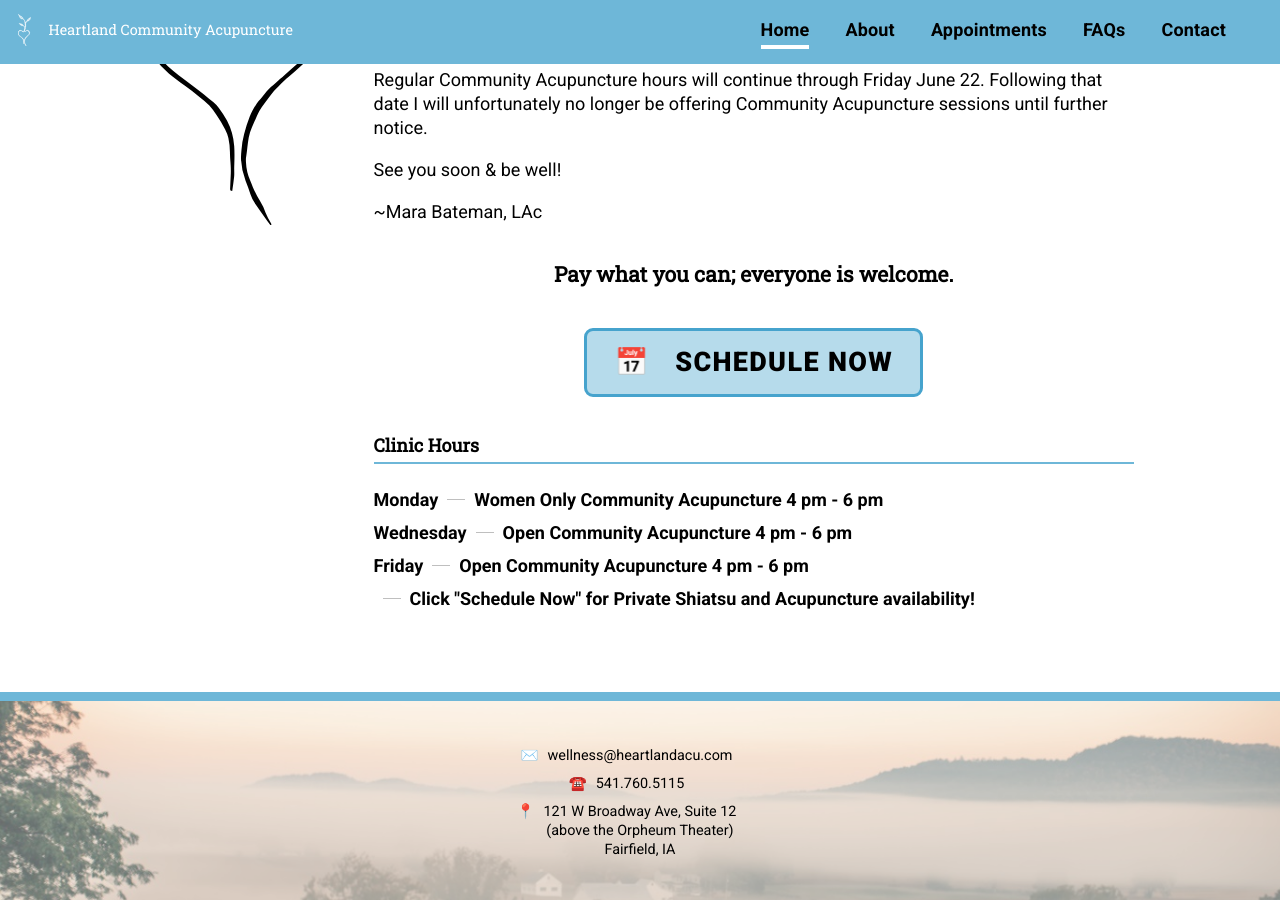
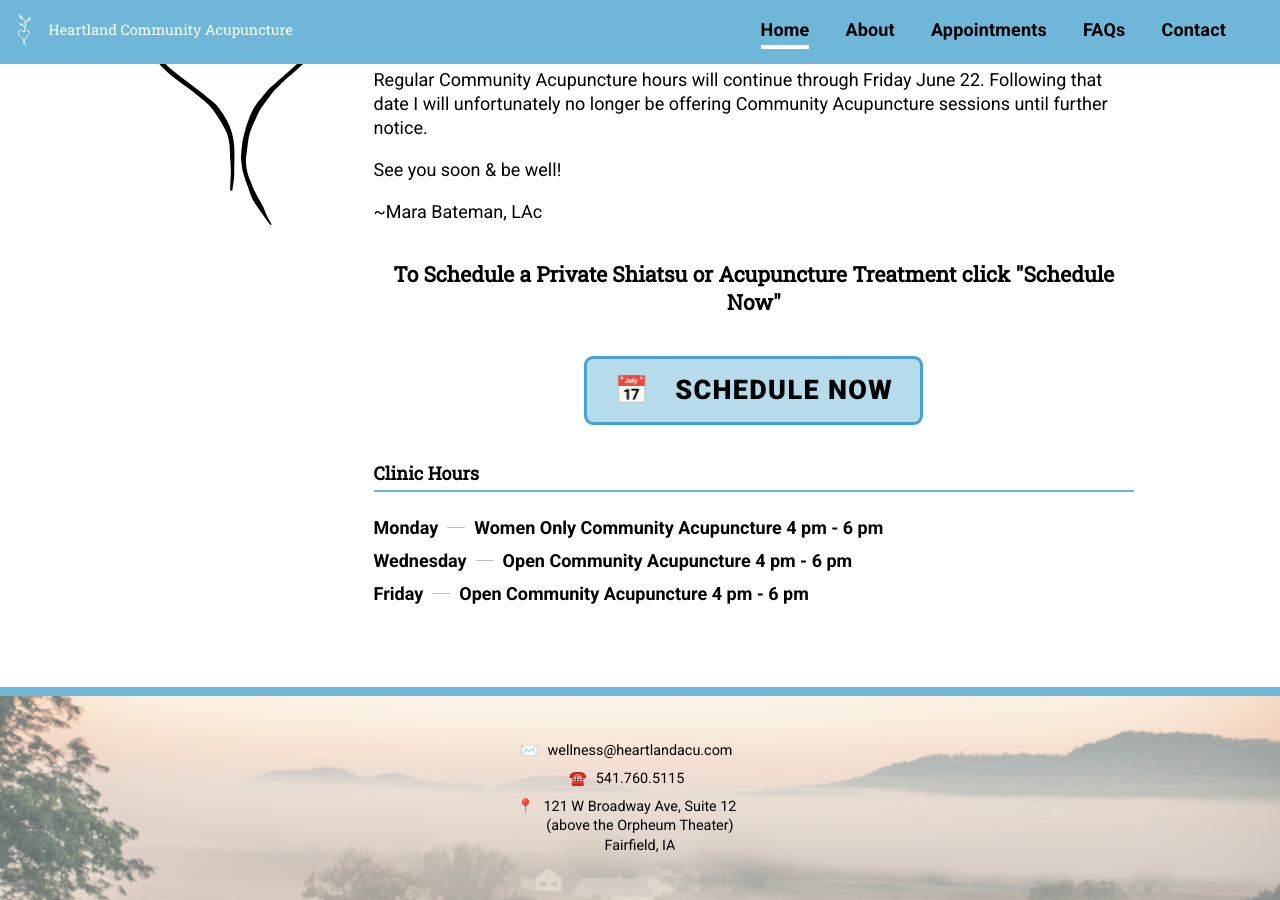
Before and after one commit to alwaysblank/heartlandacu, a Jekyll site: the page built from index.md, in a window 1280 px wide and 900 px high, scrolled down 856 px. Built offline with Jekyll 4.4.1, drawn with Linux system fonts in a browser that asks for light colours; a script that is not in the unit is left out.

Commit message:
Update Settings “site”

```diff
--- a/_data/settings/site.yml
+++ b/_data/settings/site.yml
@@ -3,7 +3,7 @@ description: >-
   Heartland Community Acupuncture provides affordable acupuncture and massage in
   a safe  and nurturing atmosphere. Licensed Acupuncturist Mara Bateman uses
   gentle  acupuncture techniques to release tension and promote healing.
-paymessage: Pay what you can; everyone is welcome.
+paymessage: To Schedule a Private Shiatsu or Acupuncture Treatment click "Schedule Now"
 footer_image: /assets/images/uploads/farm-with-mist.jpg
 email: wellness@heartlandacu.com
 phone: 541.760.5115
@@ -30,4 +30,3 @@ hours:
     times:
       - close: '18'
         open: '16'
-  - note: Click "Schedule Now" for Private Shiatsu and Acupuncture availability!
```
